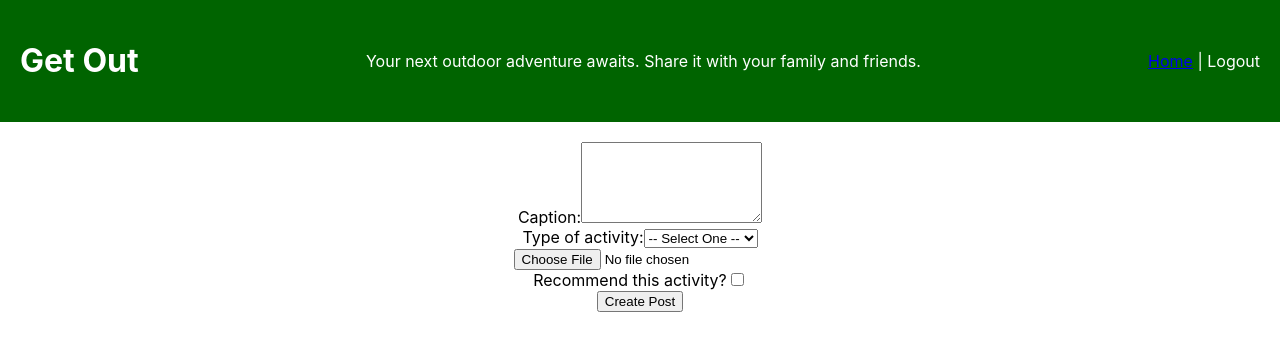
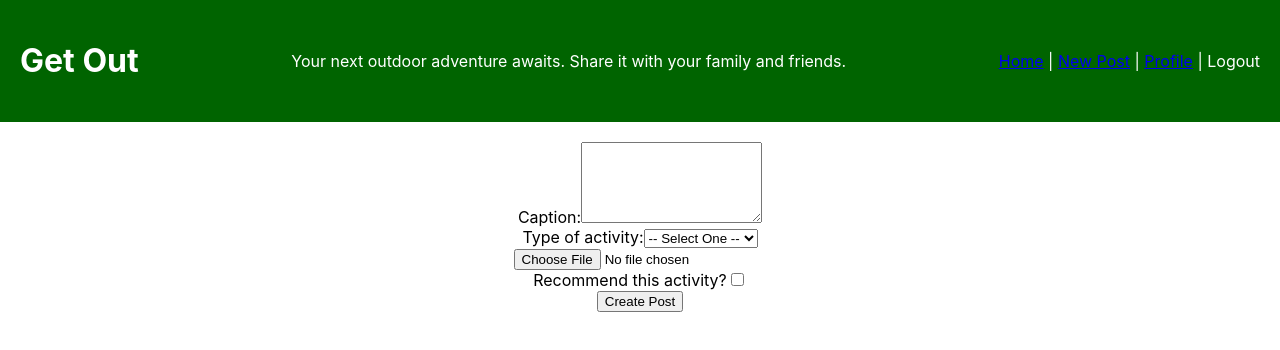
Before and after one commit to 0xhenrychen/coding-dojo-group-project, a React (Create React App) app in the folder client/: page /post/new in a window 1280 px wide. Shown: the top 350 px of the page. Built offline with nearby package versions, Linux system fonts and the light colour scheme.

Commit message:
updated some components

```diff
--- a/client/src/components/CreatePost.js
+++ b/client/src/components/CreatePost.js
@@ -33,7 +33,7 @@ const CreatePost = (props) => {
 
     const submitHandler = (e) => {
         e.preventDefault();
-        axios.post('http://localhost:8000/api/newpost', post)
+        axios.post('http://localhost:8000/api/newpost', post, {withCredentials: true})
             .then((res) => {
                 console.log(res);
                 navigate('/home');
--- a/client/src/components/DisplayNav.js
+++ b/client/src/components/DisplayNav.js
@@ -27,7 +27,7 @@ const DisplayNav = (props) => {
         <div style={{display: "flex", justifyContent: "space-between", alignItems: "center", backgroundColor: "darkgreen", color: "white", padding: "20px", marginBottom: "20px"}}>
             <h1>Get Out</h1>
             <p>Your next outdoor adventure awaits. Share it with your family and friends.</p>
-            <p><Link to={'/home'}>Home</Link> | <span onClick={logout}>Logout</span></p>
+            <p><Link to={'/home'}>Home</Link> | <Link to='/post/new'>New Post</Link> | <Link to='/profile'>Profile</Link> | <span onClick={logout}>Logout</span></p>
         </div>
     );
 }
```
Also changed, not shown: 1 other file (tests, documents, lock files or other folders).
